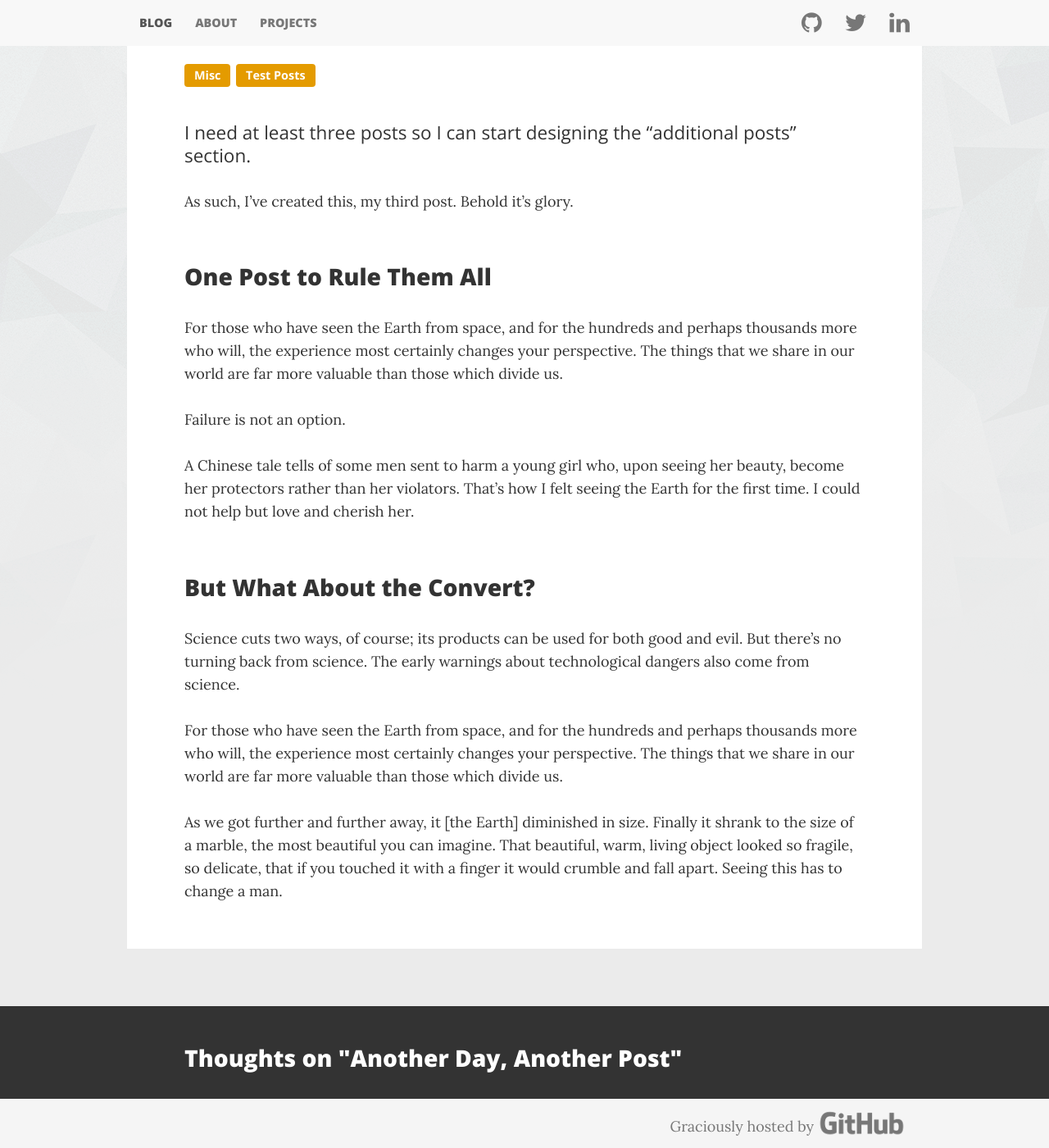
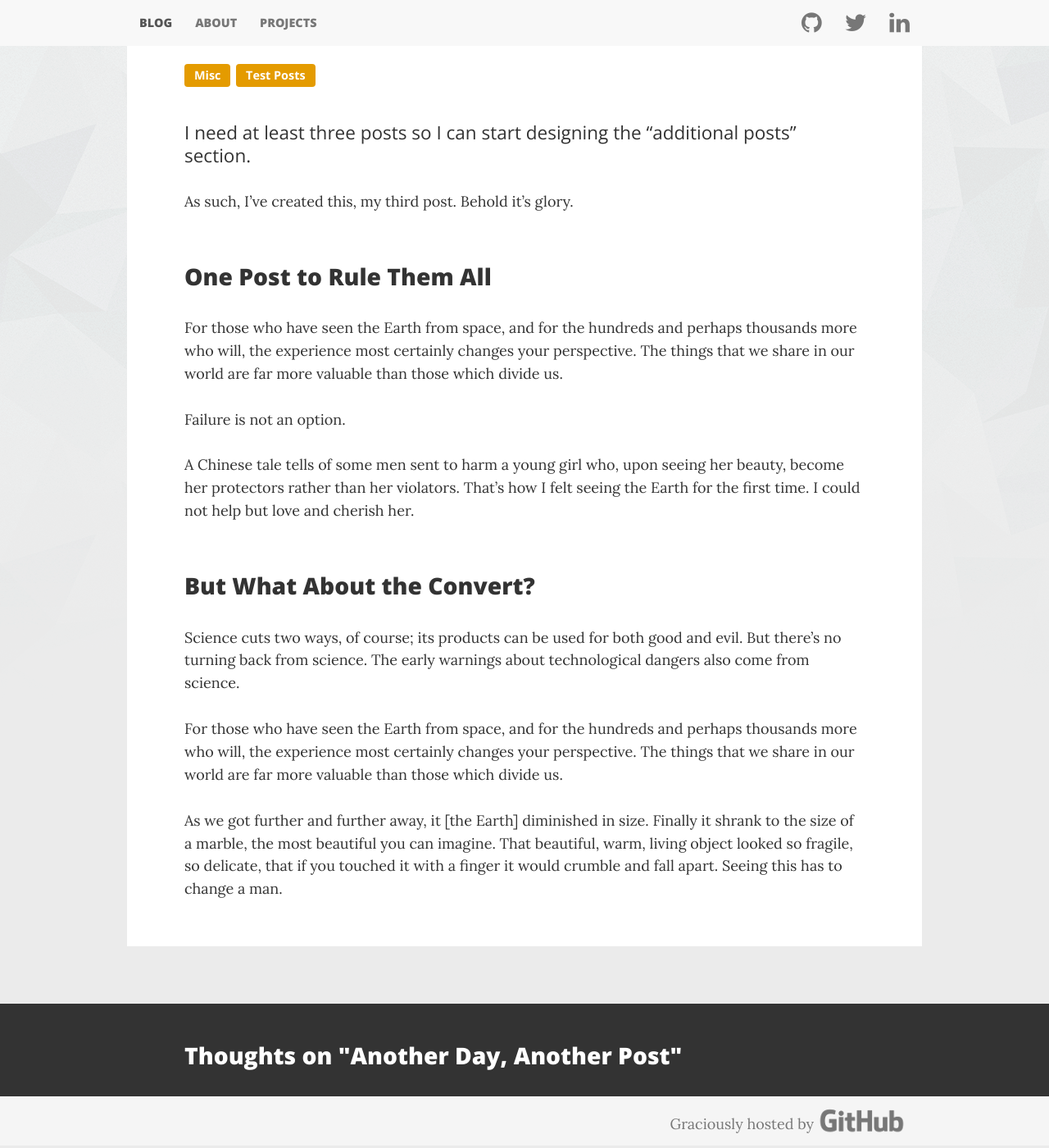
Before and after one commit to aarondgordon/aarondgordon.github.io, a Jekyll site: the page built from _posts/2016-8-26-another-day-another-post.md, in a window 1280 px wide and 1400 px high, scrolled down 581 px. Shown: the whole window at 82% size. Built offline with Jekyll 4.4.1, drawn with Linux system fonts in a browser that asks for light colours; nearby versions of some CDN libraries; comment, search, counter and statistics services are not loaded.

Commit message:
Rounding off a few values

```diff
--- a/assets/css/layout.css
+++ b/assets/css/layout.css
@@ -22,7 +22,7 @@
   font-family: 'Lora', sans-serif;
   font-size: 1.125em; /* 18px/16px  */
   font-weight: 400;
-  line-height: 1.556; /* 2 x baseline | 28px/18px */
+  line-height: 1.55; /* 2 x baseline | 28px/18px */
   vertical-align: baseline;
   -webkit-font-smoothing: antialiased;
 }
@@ -157,7 +157,7 @@
 }
 
 .tag-cloud {
-  margin-bottom: 1.56em; /* 2 x baseline | 28px/18px */
+  margin-bottom: 1.55em; /* 2 x baseline | 28px/18px */
 }
 
 .tag {
@@ -224,7 +224,7 @@
 
 p {
   margin: 0;
-  padding-bottom: 1.5565em; /* 2 x baseline | 28px/18px */
+  padding-bottom: 1.55em; /* 2 x baseline | 28px/18px */
 }
 
 small, .small {
```
